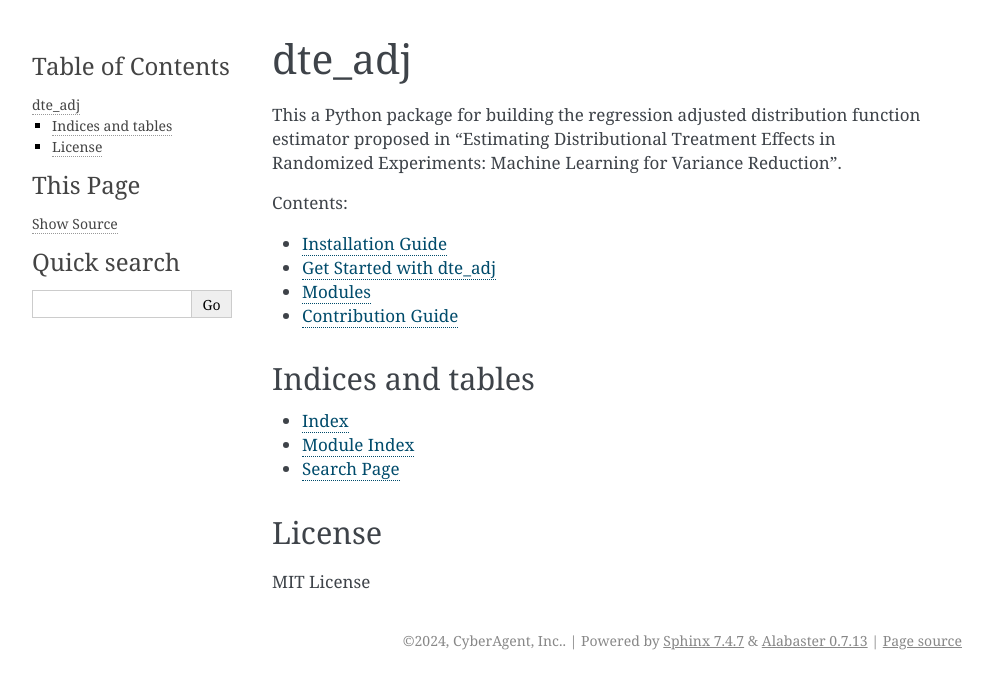
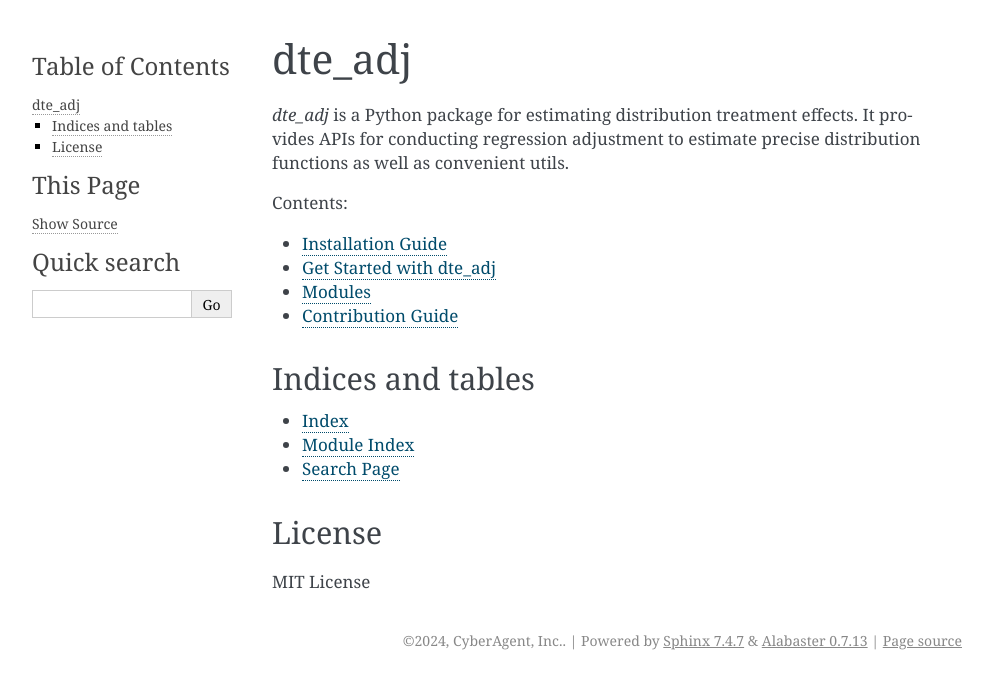
Before and after one commit to CyberAgentAILab/python-dte-adjustment, a Sphinx documentation site: the page built from docs/source/index.rst, in a window 1280 px wide. Shown: the top 689 px of the page, without its empty margins (148-1140 px from the left). Built offline with Sphinx 7.4.7, drawn with Linux system fonts in a browser that asks for light colours.

Commit message:
Update doc overview page
Signed-off-by: TomeHirata <tomu.hirata@gmail.com>

```diff
--- a/docs/source/index.rst
+++ b/docs/source/index.rst
@@ -1,7 +1,8 @@
 dte_adj
 =======
 
-This a Python package for building the regression adjusted distribution function estimator proposed in "Estimating Distributional Treatment Effects in Randomized Experiments: Machine Learning for Variance Reduction".
+`dte_adj` is a Python package for estimating distribution treatment effects.
+It provides APIs for conducting regression adjustment to estimate precise distribution functions as well as convenient utils.
 
 .. toctree::
    :maxdepth: 1
```
